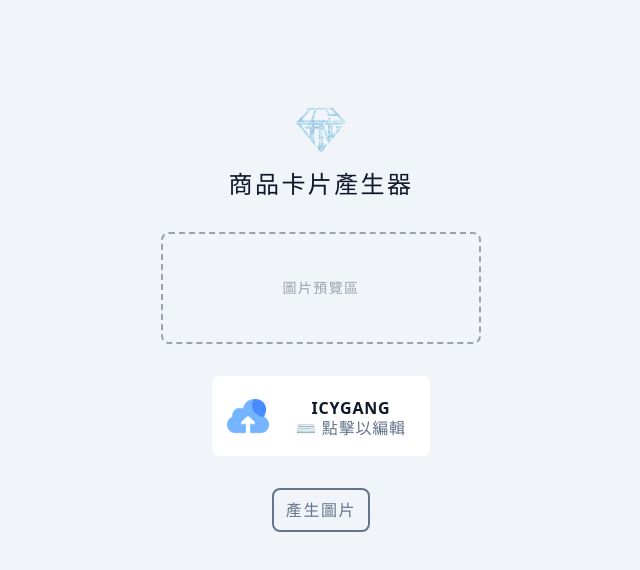
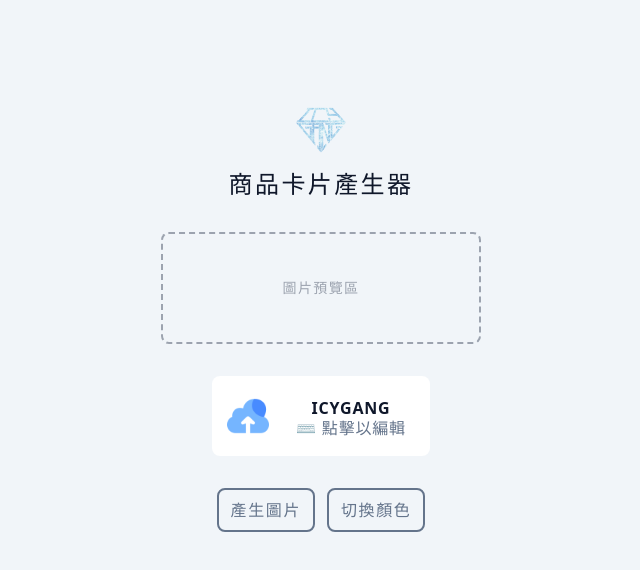
Before and after one commit to 1weiho/icygang-product-card, a React (Create React App) app: page / in a window 1280 px wide. Shown: the top 570 px of the page, without its empty margins (319-959 px from the left). Built offline with nearby package versions, Linux system fonts and the light colour scheme.

Commit message:
feat: dark mode switch feature

```diff
--- a/src/App.jsx
+++ b/src/App.jsx
@@ -5,6 +5,7 @@ const App = () => {
   const [imageUrl, setImageUrl] = useState("")
   const [canvasPreview, setCanvasPreview] = useState("")
   const [inputText, setInputText] = useState("⌨️ 點擊以編輯")
+  const [darkTheme, setDarkTheme] = useState(false)
   const divRef = useRef(null)
   const inputFileRef = useRef(null)
 
@@ -15,6 +16,15 @@ const App = () => {
       const dataURL = canvas.toDataURL()
       setCanvasPreview(dataURL)
     })
+  }
+
+  const handleTheme = () => {
+    if (darkTheme === false) {
+      document.documentElement.classList.add("dark")
+    } else {
+      document.documentElement.classList.remove("dark")
+    }
+    setDarkTheme(!darkTheme)
   }
 
   const onImageChange = (e) => {
@@ -60,12 +70,20 @@ const App = () => {
             </div>
           </div>
         </div>
+        <div className="flex space-x-3">
           <button
             onClick={handleExport}
             className="border-slate-500 dark:border-white border-2 rounded-lg px-3 py-2 text-slate-500 dark:text-white tracking-widest hover:bg-slate-500 dark:hover:bg-white hover:text-white dark:hover:text-slate-500 duration-300"
           >
             產生圖片
           </button>
+          <button
+            onClick={handleTheme}
+            className="border-slate-500 dark:border-white border-2 rounded-lg px-3 py-2 text-slate-500 dark:text-white tracking-widest hover:bg-slate-500 dark:hover:bg-white hover:text-white dark:hover:text-slate-500 duration-300"
+          >
+            切換顏色
+          </button>
+        </div>
       </div>
     </>
   )
--- a/tailwind.config.js
+++ b/tailwind.config.js
@@ -5,4 +5,5 @@ module.exports = {
     extend: {},
   },
   plugins: [],
+  darkMode: "class",
 }
```
Lines whose indentation alone changed are shown as unchanged.
